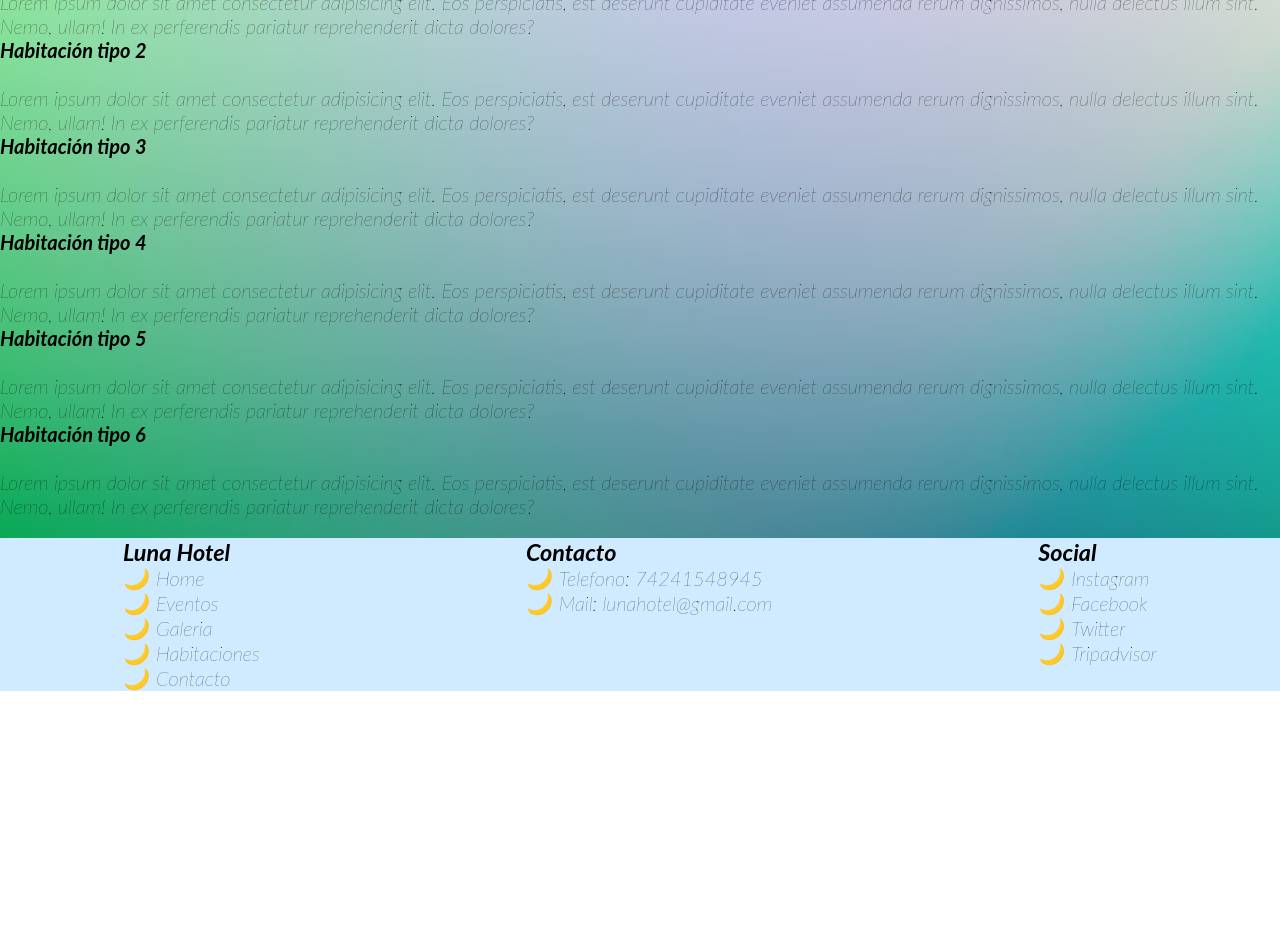
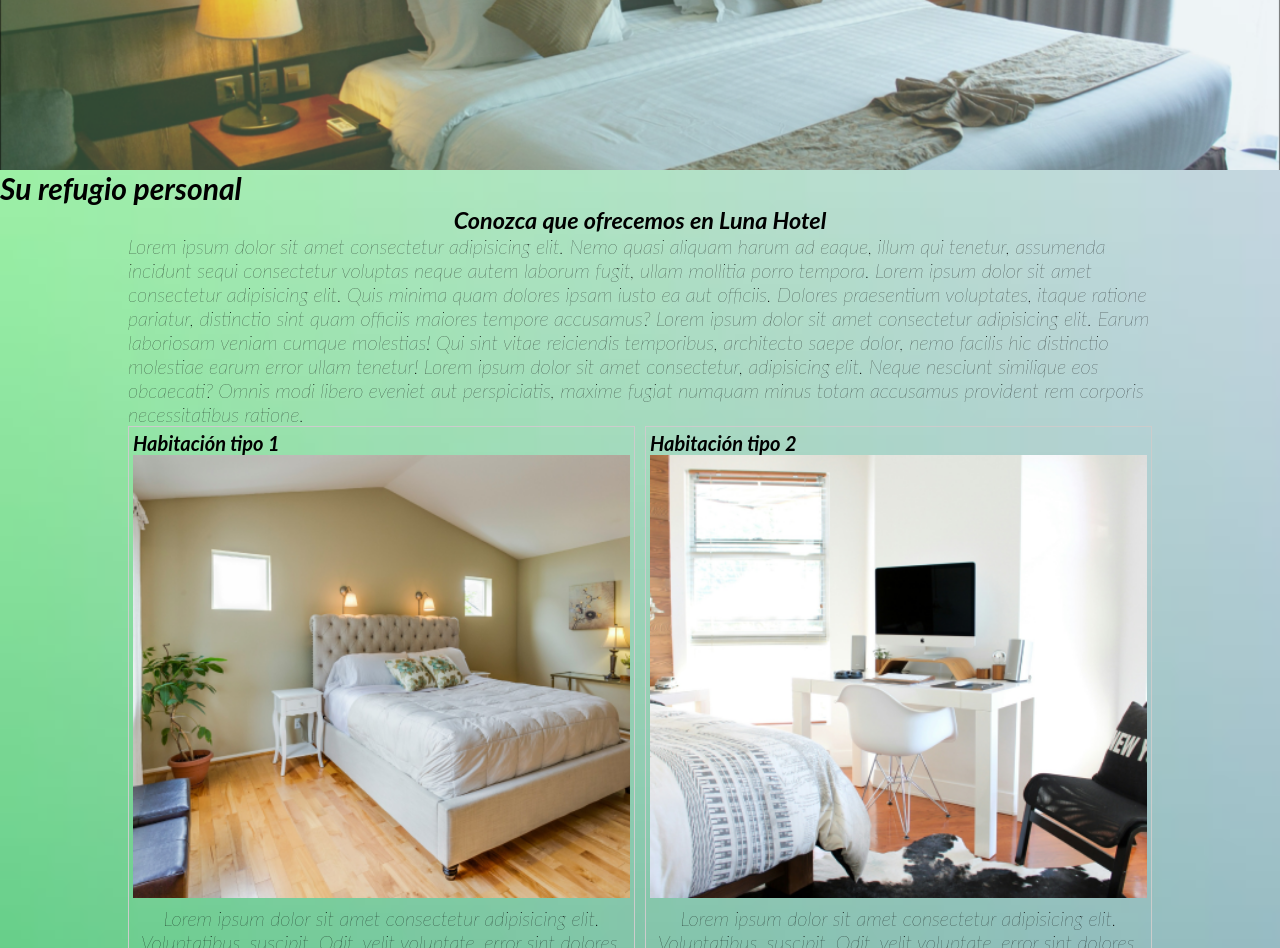
Before and after one commit to NahuelLizardo/lizardo-coder-project, a plain HTML site: page pages/habitaciones.html in a window 1280 px wide. Shown: the part 300-1248 px from the top of the page. Before the commit the page ends 991 px from the top, so only its background shows below. Drawn offline with Linux system fonts and the light colour scheme.

Commit message:
pagina habitaciones

```diff
--- a/css/styles.css
+++ b/css/styles.css
@@ -316,9 +316,6 @@ body{
 
 .Galeria-contenedor {
     gap: 10px;
-   /*   max-width: 100%;
-   margin-left: auto;
-    margin-right: auto; */
 }
 
 .Galeria-contenedor1 {
@@ -400,8 +397,6 @@ body{
     background-color: #e7e7e7e3;
 }
 
-
-
 @media (max-width: 768px) {
     .Galeria-texto-contenido {width: 31.25rem;height: auto;
     }
@@ -410,3 +405,89 @@ body{
     .Galeria-texto-contenido {width: 20rem;height: auto;
     }
 }
+
+
+/* ------------------------- */
+
+
+.portada-habitaciones{
+    background-image: url(../assets/portada-habitaciones.png);
+    background-repeat: no-repeat;
+    background-size: cover;
+    background-attachment: fixed;
+    max-width: 100%;
+    height: 400px;
+}
+
+@media (max-width: 768px) {
+    .portada-habitaciones {height: 300px;
+    }
+}
+
+
+@media (max-width: 480px) {
+    .portada-habitaciones {height: 200px;
+    }
+}
+
+.body-1-habitaciones {
+
+    display: flex;
+    flex-direction: column;
+    align-items: center;
+    justify-content: center;
+    max-width: 80%;
+    margin-left: auto;
+    margin-right: auto;
+}
+
+/* -------------- */
+
+.body-2-habitaciones{
+    display: flex;
+    justify-content: center;
+    align-items: center;
+}
+
+.galeria {
+    display: grid;
+    grid-auto-rows: auto;
+    grid-template-columns: repeat(3,1fr);
+    max-width: 80%;
+    gap: 10px;
+}
+
+@media screen and (min-width: 20rem) {
+    .galeria {
+        grid-template-columns: repeat(1, 1fr);
+    }
+}
+
+@media screen and (min-width: 48rem) {
+    .galeria {
+        grid-template-columns: repeat(2, 1fr);
+    }
+}
+
+@media screen and (min-width: 90rem) {
+    .galeria {
+        grid-template-columns: repeat(3, 1fr);
+    }
+}
+
+.foto {
+    border: 1px solid #ccc;
+    padding: 4px;
+    margin: auto;
+}
+
+.foto img {
+    width: 100%;
+    height: auto;
+    display: block;
+}
+
+.foto p {
+    text-align: center;
+    margin-top: 8px;
+}
--- a/pages/habitaciones.html
+++ b/pages/habitaciones.html
@@ -28,57 +28,56 @@
 
     <main>
         <section class="portada-habitaciones">
-            <!-- imagen de portada se va a colocar con css -->
-            <img src="../images/Placeholder400.png" alt="">
             <h1>Habitaciones</h1>
         </section>
         <section>
+            <h2>Su refugio personal</h2>
+            <article class="body-1-habitaciones">
 
-        <article class="body-1-habitaciones">
-            <h2>Su refugio personal</h2>
-            <h3>Conozca que ofrecemos en Luna Hotel</h3>
-            <p>Lorem ipsum dolor sit amet consectetur adipisicing elit. Necessitatibus iste fugiat animi temporibus odio minus totam expedita voluptates magnam? Laborum, odit. Expedita, porro qui quidem iure tempora itaque odit ea!</p>
-        </article>
+                <h3>Conozca que ofrecemos en Luna Hotel</h3>
+                <p>Lorem ipsum dolor sit amet consectetur adipisicing elit. Nemo quasi aliquam harum ad eaque, illum qui tenetur, assumenda incidunt sequi consectetur voluptas neque autem laborum fugit, ullam mollitia porro tempora.
+                    Lorem ipsum dolor sit amet consectetur adipisicing elit. Quis minima quam dolores ipsam iusto ea aut officiis. Dolores praesentium voluptates, itaque ratione pariatur, distinctio sint quam officiis maiores tempore accusamus?
+                    Lorem ipsum dolor sit amet consectetur adipisicing elit. Earum laboriosam veniam cumque molestias! Qui sint vitae reiciendis temporibus, architecto saepe dolor, nemo facilis hic distinctio molestiae earum error ullam tenetur!
+                    Lorem ipsum dolor sit amet consectetur, adipisicing elit. Neque nesciunt similique eos obcaecati? Omnis modi libero eveniet aut perspiciatis, maxime fugiat numquam minus totam accusamus provident rem corporis necessitatibus ratione.
+                </p>
+            </article>
         </section>
 
-        <section class="body-1-habitaciones">
-        <article>
+        <section class="body-2-habitaciones">
+        <div class="galeria">
+            <div class="foto">
+                <h4>Habitación tipo 1</h4>
+                <img src="../assets/habitacion1.png" alt="Habitación tipo 1">
+                <p>Lorem ipsum dolor sit amet consectetur adipisicing elit. Voluptatibus, suscipit. Odit, velit voluptate, error sint dolores.</p>
+            </div>
+            <div class="foto">
+                <h4>Habitación tipo 2</h4>
+                <img src="../assets/habitacion2.png" alt="Habitación tipo 2">
+                <p>Lorem ipsum dolor sit amet consectetur adipisicing elit. Voluptatibus, suscipit. Odit, velit voluptate, error sint dolores.</p>
+            </div>
+            <div class="foto">
+                <h4>Habitación tipo 3</h4>
+                <img src="../assets/habitacion3.png" alt="Habitación tipo 3">
+                <p>Lorem ipsum dolor sit amet consectetur adipisicing elit. Voluptatibus, suscipit. Odit, velit voluptate, error sint dolores.</p>
+            </div>
+            <div class="foto">
+                <h4>Habitación tipo 4</h4>
+                <img src="../assets/habitacion4.png" alt="Habitación tipo 4">
+                <p>Lorem ipsum dolor sit amet consectetur adipisicing elit. Voluptatibus, suscipit. Odit, velit voluptate, error sint dolores.</p>
+            </div>
+            <div class="foto">
+                <h4>Habitación tipo 5</h4>
+                <img src="../assets/habitacion5.png" alt="Habitación tipo 5">
+                <p>Lorem ipsum dolor sit amet consectetur adipisicing elit. Voluptatibus, suscipit. Odit, velit voluptate, error sint dolores.</p>
+            </div>
+            <div class="foto">
+                <h4>Habitación tipo 6</h4>
+                <img src="../assets/habitacion6.png" alt="Habitación tipo 6">
+                <p>Lorem ipsum dolor sit amet consectetur adipisicing elit. Voluptatibus, suscipit. Odit, velit voluptate, error sint dolores.</p>
+            </div>
+        </div>
+        </section>
 
-            <h4>Habitación tipo 1</h4>
-            <img src="../images/Placeholder400.png" alt="">
-            <p>Lorem ipsum dolor sit amet consectetur adipisicing elit. Eos perspiciatis, est deserunt cupiditate eveniet assumenda rerum dignissimos, nulla delectus illum sint. Nemo, ullam! In ex perferendis pariatur reprehenderit dicta dolores?</p>
-        </article>
-        <article>
-
-            <h4>Habitación tipo 2</h4>
-            <img src="../images/Placeholder400.png" alt="">
-            <p>Lorem ipsum dolor sit amet consectetur adipisicing elit. Eos perspiciatis, est deserunt cupiditate eveniet assumenda rerum dignissimos, nulla delectus illum sint. Nemo, ullam! In ex perferendis pariatur reprehenderit dicta dolores?</p>
-        </article>
-        <article>
-
-            <h4>Habitación tipo 3</h4>
-            <img src="../images/Placeholder400.png" alt="">
-            <p>Lorem ipsum dolor sit amet consectetur adipisicing elit. Eos perspiciatis, est deserunt cupiditate eveniet assumenda rerum dignissimos, nulla delectus illum sint. Nemo, ullam! In ex perferendis pariatur reprehenderit dicta dolores?</p>
-        </article>
-        <article>
-
-            <h4>Habitación tipo 4</h4>
-            <img src="../images/Placeholder400.png" alt="">
-            <p>Lorem ipsum dolor sit amet consectetur adipisicing elit. Eos perspiciatis, est deserunt cupiditate eveniet assumenda rerum dignissimos, nulla delectus illum sint. Nemo, ullam! In ex perferendis pariatur reprehenderit dicta dolores?</p>
-        </article>
-        <article>
-
-            <h4>Habitación tipo 5</h4>
-            <img src="../images/Placeholder400.png" alt="">
-            <p>Lorem ipsum dolor sit amet consectetur adipisicing elit. Eos perspiciatis, est deserunt cupiditate eveniet assumenda rerum dignissimos, nulla delectus illum sint. Nemo, ullam! In ex perferendis pariatur reprehenderit dicta dolores?</p>
-        </article>
-        <article>
-
-            <h4>Habitación tipo 6</h4>
-            <img src="../images/Placeholder400.png" alt="">
-            <p>Lorem ipsum dolor sit amet consectetur adipisicing elit. Eos perspiciatis, est deserunt cupiditate eveniet assumenda rerum dignissimos, nulla delectus illum sint. Nemo, ullam! In ex perferendis pariatur reprehenderit dicta dolores?</p>
-        </article>
-        </section>
     </main>
 
     <footer>
@@ -107,7 +106,6 @@
                 </ul>
             </div>
 
-
             <div  class="item-footer">
 
                 <h3>Social</h3>
```
Also changed, not shown: assets/habitacion1.png (added), assets/habitacion2.png (added), assets/habitacion3.png (added), assets/habitacion4.png (added), assets/habitacion5.png (added), assets/habitacion6.png (added), assets/portada-habitaciones.png (added).
